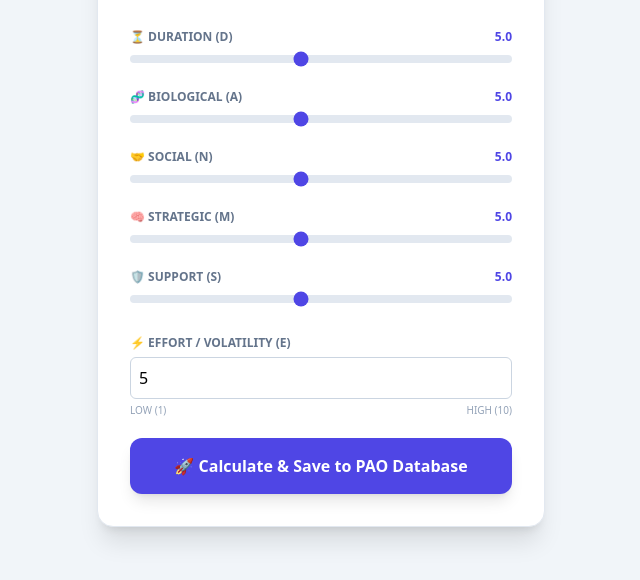
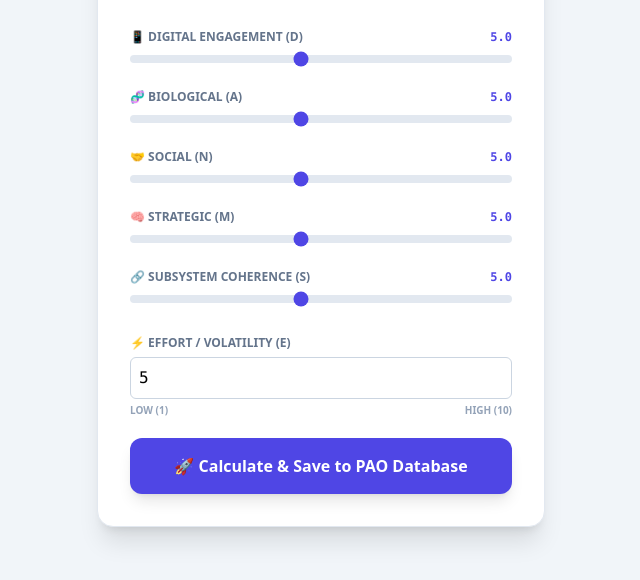
Before and after one commit to atantrad21/Korlo-Health-Muthi-Mein, a website: page index.html in a window 1280 px wide. Shown: the part 198-778 px from the top of the page, without its empty margins (319-959 px from the left). Drawn offline with nearby package versions, Linux system fonts and the light colour scheme.

Commit message:
index.html R6

```diff
--- a/index.html
+++ b/index.html
@@ -17,48 +17,48 @@
         <div class="space-y-5">
             <div>
                 <label class="flex justify-between text-xs font-bold text-slate-500 uppercase">
-                    <span>⏳ Duration (D)</span>
-                    <span id="D_val" class="text-indigo-600">5.0</span>
+                    <span>📱 Digital Engagement (D)</span>
+                    <span id="D_val" class="text-indigo-600 font-mono">5.0</span>
                 </label>
-                <input type="range" id="D" min="1" max="10" step="0.5" value="5" oninput="document.getElementById('D_val').innerText=this.value" class="w-full h-2 bg-slate-200 rounded-lg appearance-none cursor-pointer accent-indigo-600">
+                <input type="range" id="D" min="1" max="10" step="0.5" value="5" oninput="document.getElementById('D_val').innerText=parseFloat(this.value).toFixed(1)" class="w-full h-2 bg-slate-200 rounded-lg appearance-none cursor-pointer accent-indigo-600">
             </div>
 
             <div>
                 <label class="flex justify-between text-xs font-bold text-slate-500 uppercase">
                     <span>🧬 Biological (A)</span>
-                    <span id="A_val" class="text-indigo-600">5.0</span>
+                    <span id="A_val" class="text-indigo-600 font-mono">5.0</span>
                 </label>
-                <input type="range" id="A" min="1" max="10" step="0.5" value="5" oninput="document.getElementById('A_val').innerText=this.value" class="w-full h-2 bg-slate-200 rounded-lg appearance-none cursor-pointer accent-indigo-600">
+                <input type="range" id="A" min="1" max="10" step="0.5" value="5" oninput="document.getElementById('A_val').innerText=parseFloat(this.value).toFixed(1)" class="w-full h-2 bg-slate-200 rounded-lg appearance-none cursor-pointer accent-indigo-600">
             </div>
 
             <div>
                 <label class="flex justify-between text-xs font-bold text-slate-500 uppercase">
                     <span>🤝 Social (N)</span>
-                    <span id="N_val" class="text-indigo-600">5.0</span>
+                    <span id="N_val" class="text-indigo-600 font-mono">5.0</span>
                 </label>
-                <input type="range" id="N" min="1" max="10" step="0.5" value="5" oninput="document.getElementById('N_val').innerText=this.value" class="w-full h-2 bg-slate-200 rounded-lg appearance-none cursor-pointer accent-indigo-600">
+                <input type="range" id="N" min="1" max="10" step="0.5" value="5" oninput="document.getElementById('N_val').innerText=parseFloat(this.value).toFixed(1)" class="w-full h-2 bg-slate-200 rounded-lg appearance-none cursor-pointer accent-indigo-600">
             </div>
 
             <div>
                 <label class="flex justify-between text-xs font-bold text-slate-500 uppercase">
                     <span>🧠 Strategic (M)</span>
-                    <span id="M_val" class="text-indigo-600">5.0</span>
+                    <span id="M_val" class="text-indigo-600 font-mono">5.0</span>
                 </label>
-                <input type="range" id="M" min="1" max="10" step="0.5" value="5" oninput="document.getElementById('M_val').innerText=this.value" class="w-full h-2 bg-slate-200 rounded-lg appearance-none cursor-pointer accent-indigo-600">
+                <input type="range" id="M" min="1" max="10" step="0.5" value="5" oninput="document.getElementById('M_val').innerText=parseFloat(this.value).toFixed(1)" class="w-full h-2 bg-slate-200 rounded-lg appearance-none cursor-pointer accent-indigo-600">
             </div>
 
             <div>
                 <label class="flex justify-between text-xs font-bold text-slate-500 uppercase">
-                    <span>🛡️ Support (S)</span>
-                    <span id="S_val" class="text-indigo-600">5.0</span>
+                    <span>🔗 Subsystem Coherence (S)</span>
+                    <span id="S_val" class="text-indigo-600 font-mono">5.0</span>
                 </label>
-                <input type="range" id="S" min="1" max="10" step="0.5" value="5" oninput="document.getElementById('S_val').innerText=this.value" class="w-full h-2 bg-slate-200 rounded-lg appearance-none cursor-pointer accent-indigo-600">
+                <input type="range" id="S" min="1" max="10" step="0.5" value="5" oninput="document.getElementById('S_val').innerText=parseFloat(this.value).toFixed(1)" class="w-full h-2 bg-slate-200 rounded-lg appearance-none cursor-pointer accent-indigo-600">
             </div>
 
             <div>
                 <label class="text-xs font-bold text-slate-500 uppercase">⚡ Effort / Volatility (E)</label>
-                <input type="number" id="E" value="5" min="1" class="w-full mt-1 border border-slate-300 p-2 rounded-md focus:ring-2 focus:ring-indigo-500 outline-none">
-                <div class="flex justify-between text-[10px] text-slate-400 mt-1 uppercase"><span>Low (1)</span><span>High (10)</span></div>
+                <input type="number" id="E" value="5" min="1" class="w-full mt-1 border border-slate-300 p-2 rounded-md focus:ring-2 focus:ring-indigo-500 outline-none font-mono">
+                <div class="flex justify-between text-[10px] text-slate-400 mt-1 uppercase font-semibold"><span>Low (1)</span><span>High (10)</span></div>
             </div>
 
             <button onclick="calculate()" class="w-full bg-indigo-600 text-white font-bold py-4 rounded-xl hover:bg-indigo-700 transition-all shadow-lg active:scale-95">
@@ -86,7 +86,7 @@
                 M: parseFloat(document.getElementById('M').value),
                 S: parseFloat(document.getElementById('S').value),
                 E: parseFloat(document.getElementById('E').value),
-                theta: 1, O: 1 // Baseline constants
+                theta: 1, O: 1 // Research Constants
             };
 
             try {
```
